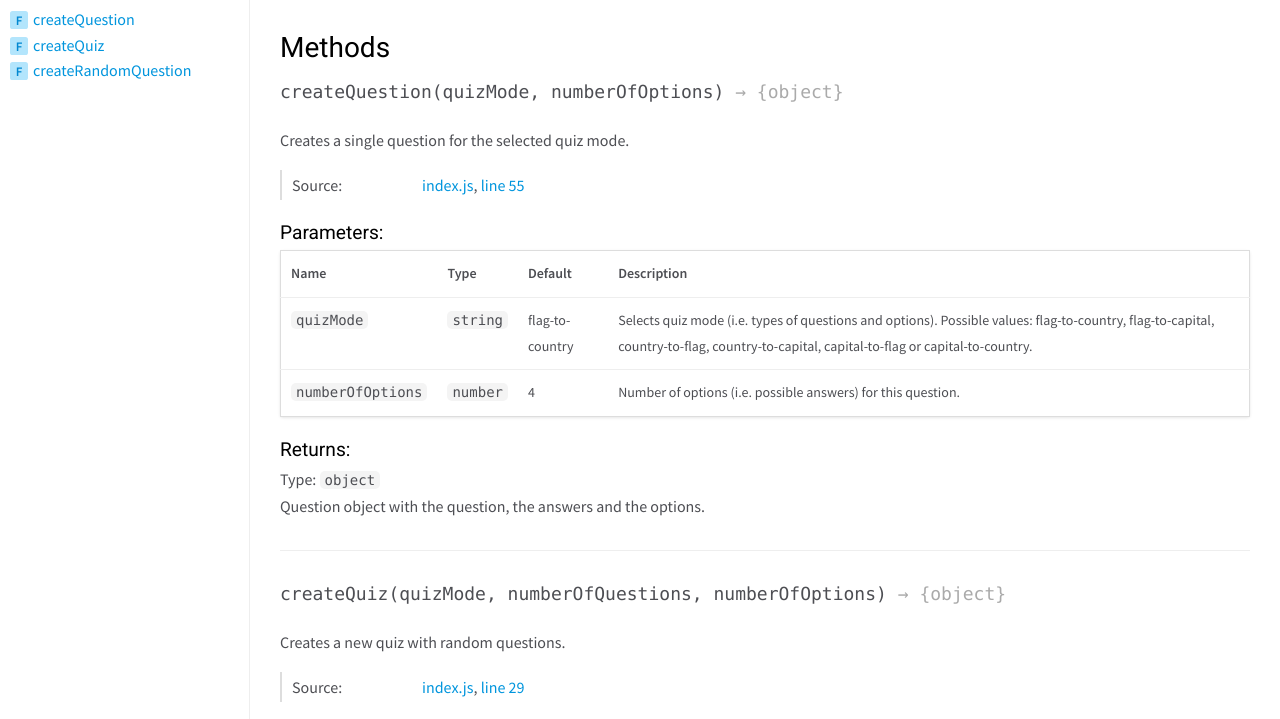
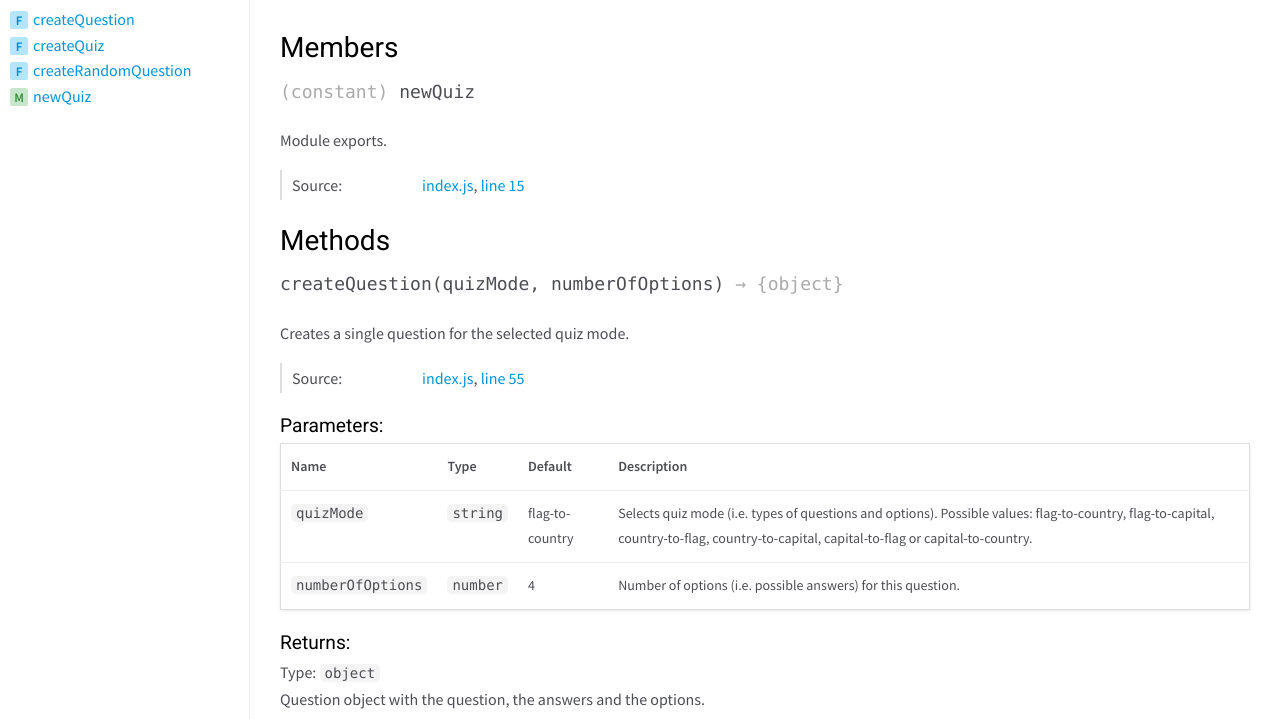
Before and after one commit to nicograef/country-quiz, a website: page docs/global.html in a window 1280 px wide. Shown: the part 65-784 px from the top of the page. Drawn offline with nearby package versions, Linux system fonts and the light colour scheme.

Commit message:
doc: regenerate docs

```diff
--- a/docs/global.html
+++ b/docs/global.html
@@ -24,7 +24,7 @@
 <label for="nav-trigger" class="overlay"></label>
 
 <nav>
-    <li class="nav-link nav-home-link"><a href="index.html">Home</a></li><li class="nav-heading"><a href="global.html">Globals</a></li><li class="nav-item"><span class="nav-item-type type-function">F</span><span class="nav-item-name"><a href="global.html#createQuestion">createQuestion</a></span></li><li class="nav-item"><span class="nav-item-type type-function">F</span><span class="nav-item-name"><a href="global.html#createQuiz">createQuiz</a></span></li><li class="nav-item"><span class="nav-item-type type-function">F</span><span class="nav-item-name"><a href="global.html#createRandomQuestion">createRandomQuestion</a></span></li>
+    <li class="nav-link nav-home-link"><a href="index.html">Home</a></li><li class="nav-heading"><a href="global.html">Globals</a></li><li class="nav-item"><span class="nav-item-type type-function">F</span><span class="nav-item-name"><a href="global.html#createQuestion">createQuestion</a></span></li><li class="nav-item"><span class="nav-item-type type-function">F</span><span class="nav-item-name"><a href="global.html#createQuiz">createQuiz</a></span></li><li class="nav-item"><span class="nav-item-type type-function">F</span><span class="nav-item-name"><a href="global.html#createRandomQuestion">createRandomQuestion</a></span></li><li class="nav-item"><span class="nav-item-type type-member">M</span><span class="nav-item-name"><a href="global.html#newQuiz">newQuiz</a></span></li>
 </nav>
 
 <div id="main">
@@ -104,6 +104,74 @@
 
 
 
+
+
+
+        <h3 class="subsection-title">Members</h3>
+
+
+
+<div class="section-members">
+<h4 class="name" id="newQuiz"><span class="type-signature">(constant) </span>newQuiz<span class="type-signature"></span></h4>
+
+
+
+
+<div class="description">
+    Module exports.
+</div>
+
+
+
+
+
+<dl class="details">
+
+
+
+
+
+
+
+
+
+
+
+
+
+
+
+
+
+
+
+
+
+
+
+
+
+
+    <dt class="tag-source">Source:</dt>
+    <dd class="tag-source"><ul class="dummy"><li>
+        <a href="index.js.html">index.js</a>, <a href="index.js.html#line15">line 15</a>
+    </li></ul></dd>
+
+
+
+
+
+
+
+</dl>
+
+
+
+
+
+
+
+</div>
 
 
 
@@ -729,7 +797,7 @@
 <br class="clear">
 
 <footer>
-    Generated by <a href="https://github.com/jsdoc3/jsdoc">JSDoc 3.6.3</a> on Thu Oct 17 2019 11:28:45 GMT+0200 (Central European Summer Time) using the Minami theme.
+    Generated by <a href="https://github.com/jsdoc3/jsdoc">JSDoc 3.6.11</a> on Tue Nov 21 2023 17:44:34 GMT+0100 (Central European Standard Time) using the Minami theme.
 </footer>
 
 <script>prettyPrint();</script>
```
Also changed, not shown: docs/index.html (+2 -2 lines), docs/index.js.html (+2 -2 lines).
